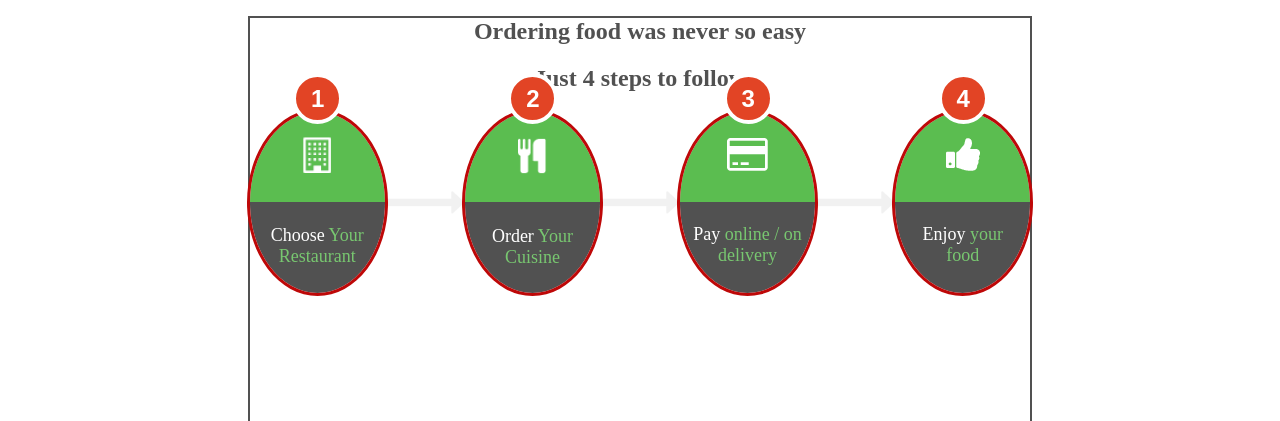
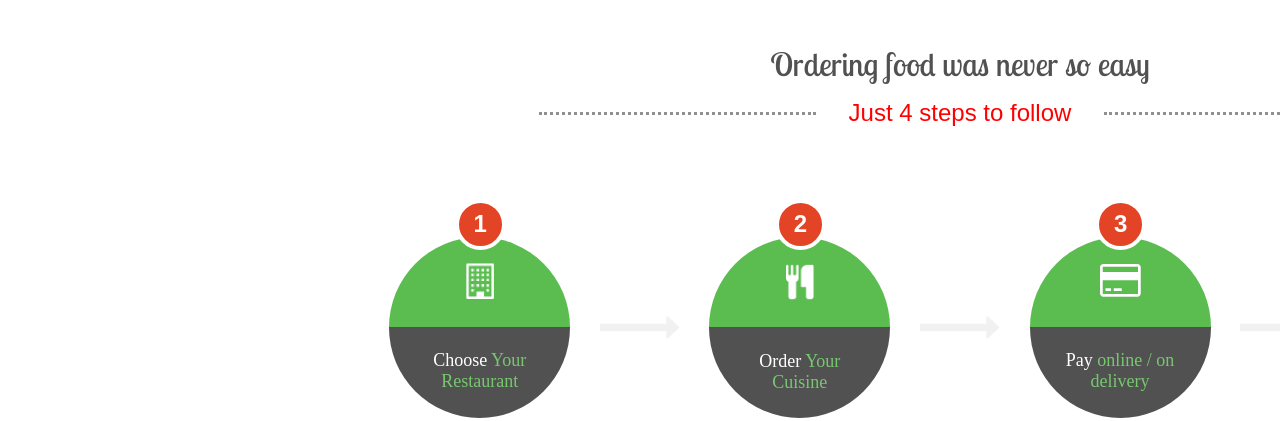
Before and after one commit to Winiarksi/Zadanko1_HTML-CSS, a website: page index.html in a window 1280 px wide. Shown: the part 555-976 px from the top of the page. Drawn offline with Linux system fonts and the light colour scheme.

Commit message:
order container complete, refactoring remains

```diff
--- a/sass/_orders.scss
+++ b/sass/_orders.scss
@@ -5,12 +5,67 @@
 }
 
 .orders__box {
-    height: 100%;
-    margin: 0 19.5%;
-    outline: solid 2px;
+    height: 508px;
+    width: 1920px;
+
+    display: flex;
+    align-content: flex-end;
+    flex-wrap: wrap;
+
+}
+
+.orders__title1{
+    font-size: 32px;
+    font-weight: lighter;
+    font-family: $font-banner-second-headline;
+    position: relative;
+    text-align: center;
+    margin: auto auto 7.5px auto;
+    width: 100%;
+}
+
+.orders__title2{
+    margin: 7.5px auto 50px auto;
+
+    font-size: 24px;
+    font-weight: lighter;
+    font-family: $font-banner-first-headline;
+    color: red;
+    width: 842px;
+    position: relative;
+    text-align: center;
+
+}
+
+.orders__title2:before {
+    left: 0px;
+    content: "";
+    display: block;
+    width: 277px;
+    height: 4px;
+    border-top: 3px dotted;
+    border-color: #909090;
+    top: 45%;
+    position: absolute;
+}
+
+.orders__title2:after {
+    right: 0;
+    content: "";
+    display: block;
+    width: 277px;
+    height: 4px;
+    border-top: 3px dotted;
+    border-color: #909090;
+    top: 45%;
+    position: absolute;
 }
 
 .order_path {
+    width: 100%;
+    padding: 0 19.5%;
+    margin-top: 60px;
+    margin-bottom: 88px;
     display: flex;
     justify-content: space-around;
     align-items: center;
@@ -18,7 +73,6 @@
 
 .order__circle {
     position: relative;
-    outline: solid 3px rgb(190, 8, 8);
     height: 181px;
     width: 181px;
     border-radius: 50%;
```
Also changed, not shown: index.html (+1 -0 lines), css/style.css, images/rows1/dots_in_orders.png (added), 1 other file.
